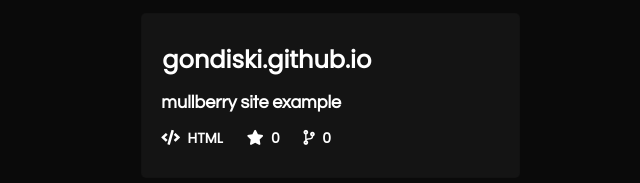
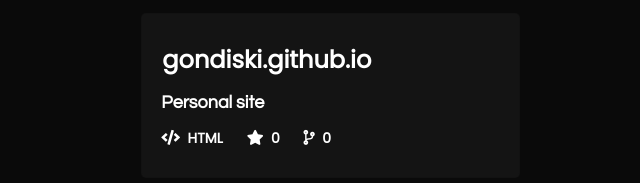
Before and after one commit to gondiski/gondiski.github.io, a plain HTML site: page index.html in a window 1280 px wide. Shown: the part 1194-1377 px from the top of the page, without its empty margins (266-906 px from the left). Drawn offline with nearby package versions, Linux system fonts and the light colour scheme; no server answers; a script that the page names is missing.

Commit message:
Added the changes to the project

```diff
--- a/index.html
+++ b/index.html
@@ -105,7 +105,7 @@
                         <section>
                             <div class="section_title">gondiski.github.io</div>
                             <div class="about_section">
-                            <span style="display:block;">mullberry site example</span>
+                            <span style="display:block;">Personal site</span>
                             </div>
                             <div class="bottom_section">
                                 <span style="display:inline-block;"><i class="fas fa-code"></i>&nbsp; HTML</span>
```
